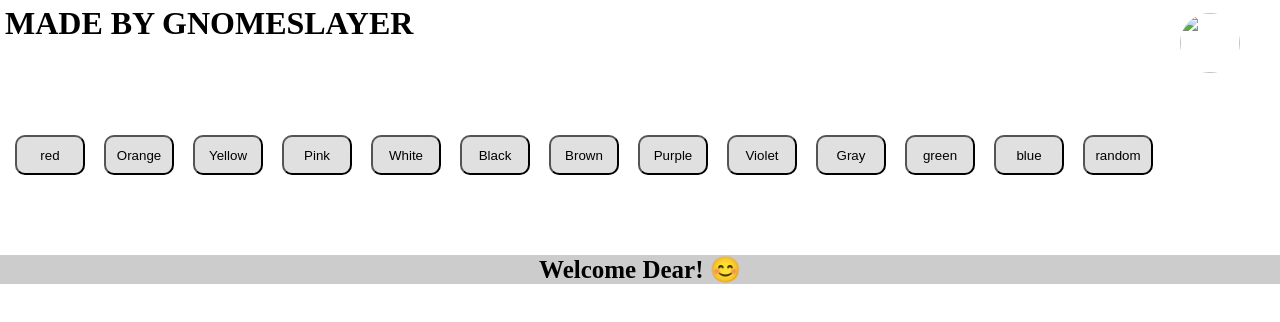
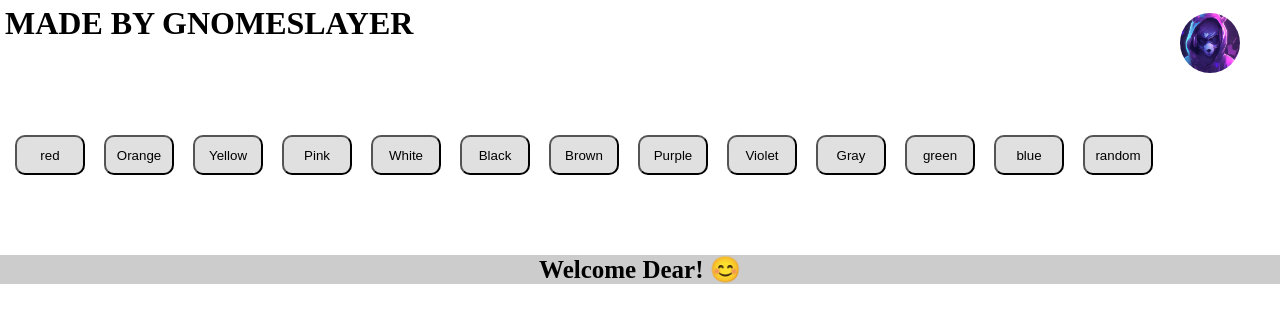
Before and after one commit to Dhruv-Bajpai/Random-Color-Generator, a plain HTML site: page index.html in a window 1280 px wide. Drawn offline with Linux system fonts and the light colour scheme; the site is published under a folder, as on GitHub Pages, so addresses that start at the root find nothing.

Commit message:
Update index.html

```diff
--- a/index.html
+++ b/index.html
@@ -8,7 +8,7 @@
 </head>
 <body>
 
-  <div class="MADE"><h1 id ="k">MADE BY GNOMESLAYER   </h1> <img src="/Screenshot_2024_0219_140958.png" class="img"></div>
+  <div class="MADE"><h1 id ="k">MADE BY GNOMESLAYER   </h1> <img src="Screenshot_2024_0219_140958.png" class="img"></div>
 
     <button class="red">red</button>
     <button class="orange">Orange</button>
```
